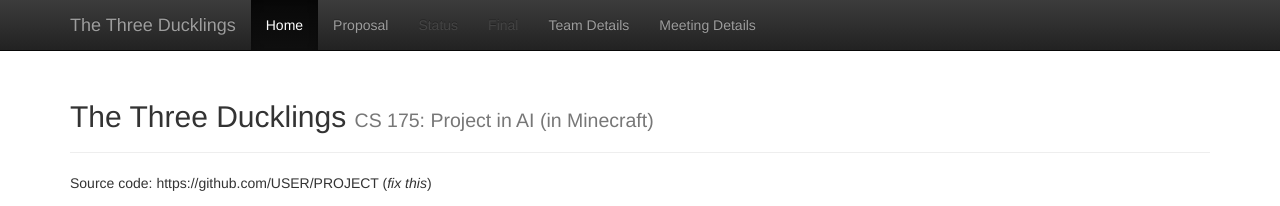
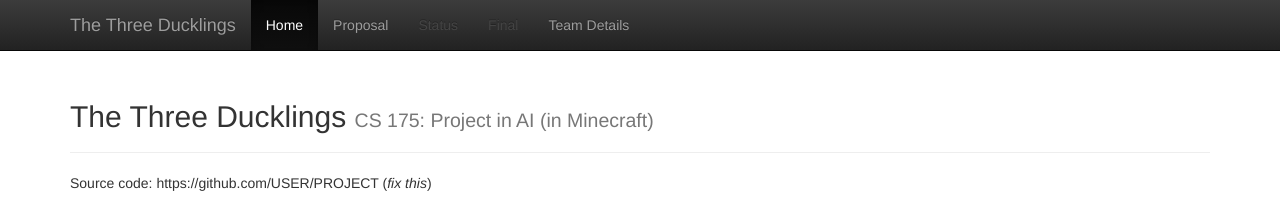
Before and after one commit to AMNANADEEM/ArtificialMinds, a Jekyll site: the page built from docs/index.md, in a window 1280 px wide. Shown: the top 206 px of the page. Built offline with Jekyll 4.4.1, drawn with Linux system fonts in a browser that asks for light colours; formulas are drawn with MathJax 3.

Commit message:
Update default.html

```diff
--- a/docs/_layouts/default.html
+++ b/docs/_layouts/default.html
@@ -64,7 +64,6 @@
             <li class="{{ statusClass }}{% if current[1] == 'status.html' %} active {% endif %}"><a href="status.html">Status</a></li>
             <li class="{{ finalClass }}{% if current[1] == 'final.html' %} active {% endif %}"><a href="final.html">Final</a></li>
             <li class="{% if current[1] == 'team.html' %} active {% endif %}"><a href="team.html">Team Details</a></li>
-	    <li class="{% if current[1] == 'meeting.html' %} active {% endif %}"><a href="meeting.html">Meeting Details</a></li>
           </ul>
         </div><!--/.nav-collapse -->
       </div>
```
